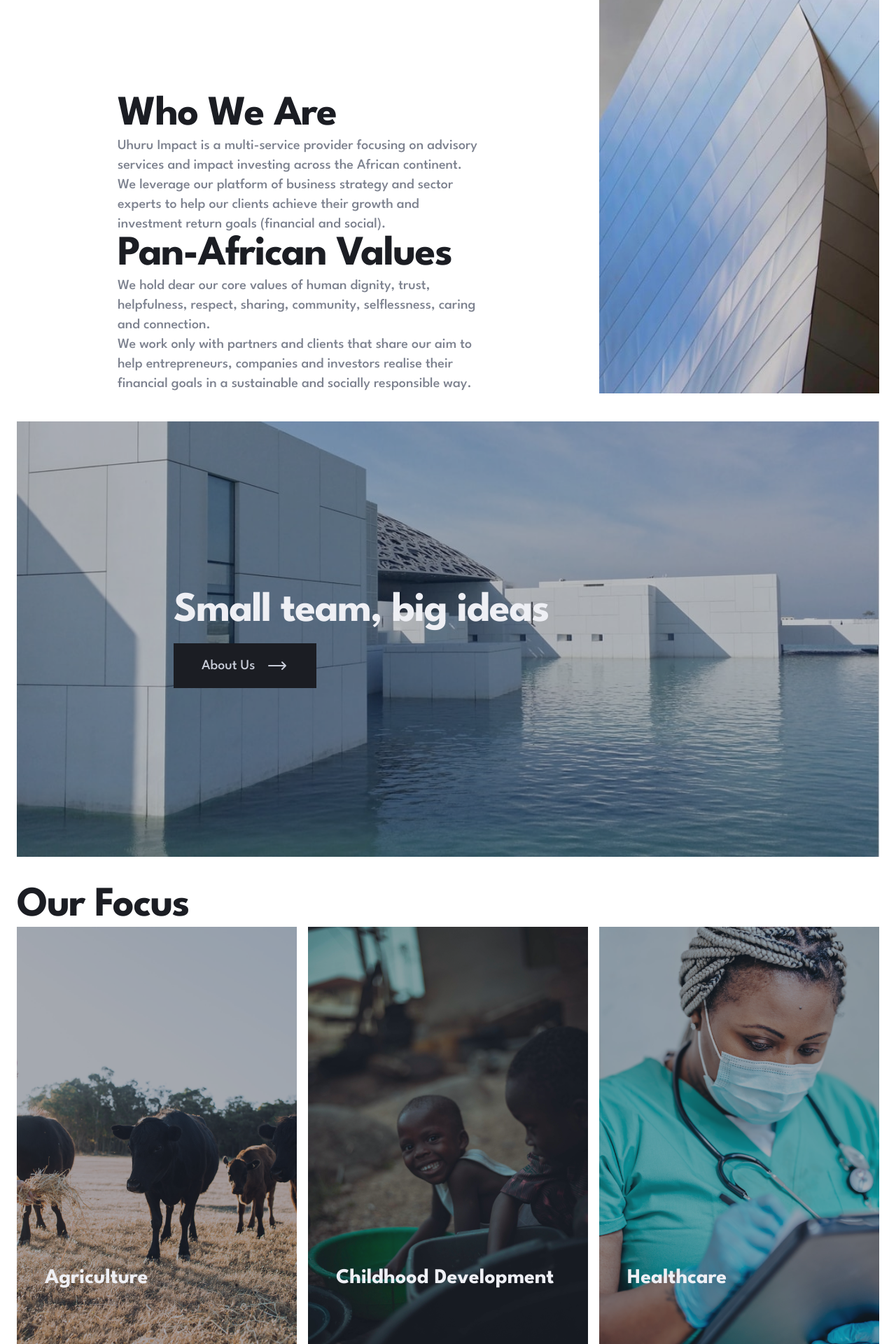
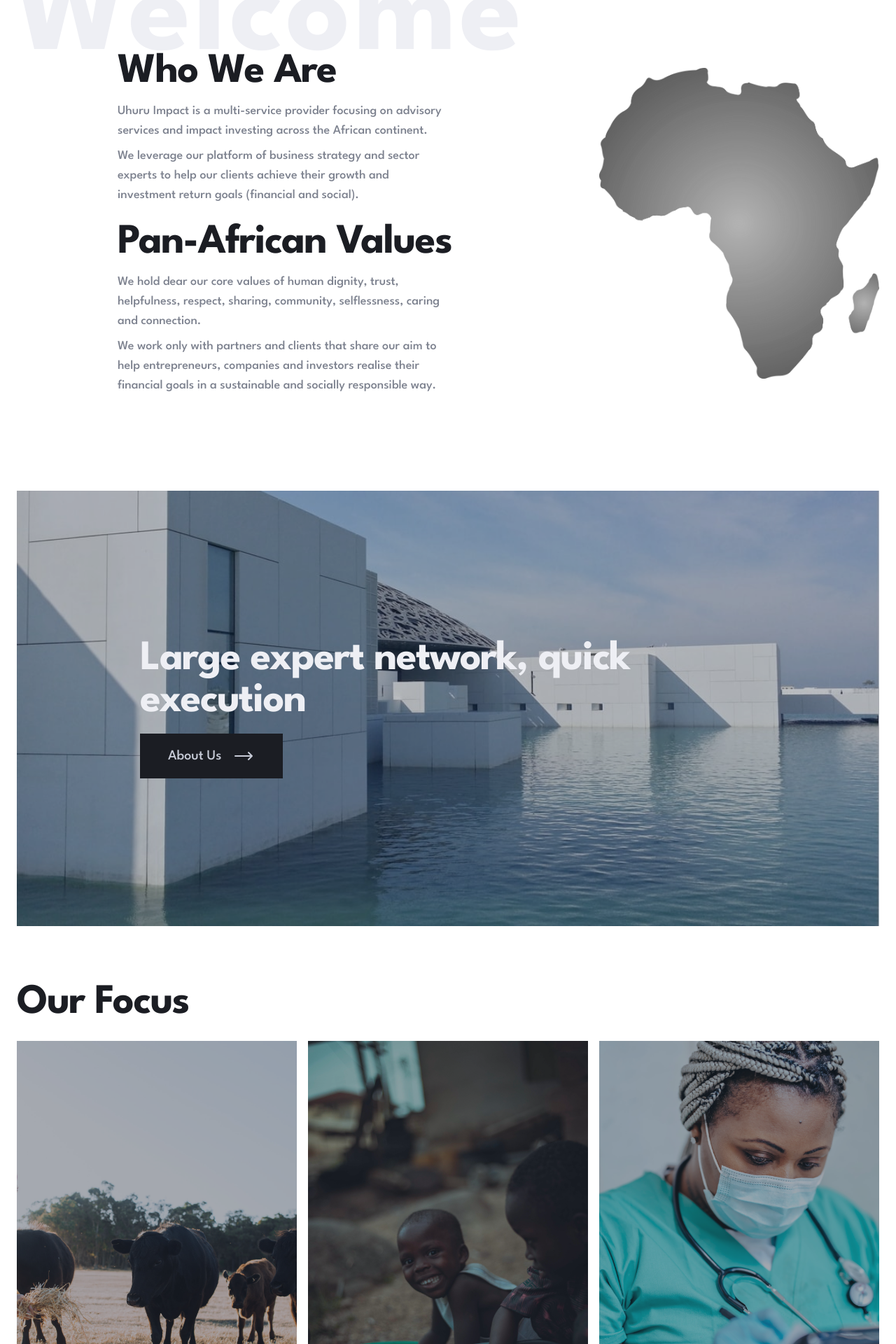
Before and after one commit to PhilaniNcube/uhuruimpact, a Next.js app: page / in a window 1280 px wide. Shown: the part 880-2800 px from the top of the page at 70% size. Built offline with nearby package versions, Linux system fonts and the light colour scheme.

Commit message:
refactor the content

```diff
--- a/app/OurFocus.tsx
+++ b/app/OurFocus.tsx
@@ -6,7 +6,7 @@ const OurFocus = () => {
   const focusAreas = [
     {
       id: 1,
-      title: "Agriculture",
+      title: "Sustainable Agriculture",
       description: "Cattle farming and Hydroponic Greenhouse Agriculture",
       image: "/images/home/desktop/agriculture.jpg",
       width: 1280,
@@ -14,7 +14,7 @@ const OurFocus = () => {
     },
     {
       id: 2,
-      title: "Childhood Development",
+      title: "Education",
       description: "Early childhood development and mentorship",
       image: "/images/home/desktop/development.jpg",
       width: 1280,
@@ -32,10 +32,10 @@ const OurFocus = () => {
   ];
 
   return (
-    <section className="pt-10">
+    <section className="pt-10 lg:pt-20">
       <div className=" max-w-7xl mx-auto relative isolate px-8 sm:px-6">
         <MediumHeading text="Our Focus" color="text-dark-blue" />
-        <div className="grid grid-cols-1 md:grid-cols-2 lg:grid-cols-3 gap-4">
+        <div className="grid grid-cols-1 md:grid-cols-2 lg:grid-cols-3 gap-4 mt-6">
           {focusAreas.map((item) => (
             <div key={item.id} className="w-full relative isolate group ">
               <Image
--- a/app/TeamHero.tsx
+++ b/app/TeamHero.tsx
@@ -14,10 +14,10 @@ const TeamHero = () => {
           className="w-full object-cover"
         />
         <div className="absolute mx-8 sm:mx-6 inset-0">
-          <div className="pl-16 lg:pl-56 flex h-full bg-slate-800/30 flex-col justify-center items-start">
+          <div className="pl-16 lg:pl-44 pr-10 lg:pr-36 flex h-full bg-slate-800/30 flex-col justify-center items-start">
             <MediumHeading
               color="text-very-light-grey"
-              text="Small team, big ideas"
+              text="Large expert network, quick execution"
             />
             <Link
               href="/about"
--- a/app/Welcome.tsx
+++ b/app/Welcome.tsx
@@ -4,39 +4,39 @@ import Image from "next/image";
 
 const Welcome = () => {
   return (
-    <section className="pt-10">
+    <section className="pt-36 pb-10">
       <div className="px-8 sm:px-6 max-w-7xl mx-auto relative isolate">
-        <Watermark text="Welcome" position="z-20 absolute -top-20 left-5" size="text-5xl md:text-[180px]" />
+        <Watermark text="Welcome" position="z-20 absolute -top-20 left-5" size="text-5xl md:text-[180px] -z-10" />
         <div className="w-full grid grid-cols-1 md:grid-cols-2 lg:grid-cols-3 gap-x-4">
-          <div className="col-span-1 lg:col-span-2 flex flex-col justify-end items-start pl-10 lg:pl-36">
+          <div className="col-span-1 lg:col-span-2 flex flex-col justify-center items-start pl-10 lg:pl-36">
             <MediumHeading text="Who We Are" color="text-dark-blue" />
-            <p className="text-medium-grey font-medium text-lg md:text-xl leading-7 max-w-[45ch]">
+            <p className="text-medium-grey font-medium text-lg leading-7 mt-3 max-w-[45ch]">
               Uhuru Impact is a multi-service provider focusing on advisory
               services and impact investing across the African continent.
             </p>
-            <p className="text-medium-grey font-medium text-lg md:text-xl leading-7 max-w-[45ch]">
+            <p className="text-medium-grey font-medium text-lg leading-7 mt-2 mb-6 max-w-[45ch]">
               We leverage our platform of business strategy and sector experts
               to help our clients achieve their growth and investment return
               goals (financial and social).
             </p>
             <MediumHeading text="Pan-African Values" color="text-dark-blue" />{" "}
-            <p className="text-medium-grey font-medium text-lg md:text-xl leading-7 max-w-[45ch]">
+            <p className="text-medium-grey font-medium text-lg leading-7 mt-3 max-w-[45ch]">
               We hold dear our core values of human dignity, trust, helpfulness,
               respect, sharing, community, selflessness, caring and connection.
             </p>
-            <p className="text-medium-grey font-medium text-lg md:text-xl leading-7 max-w-[45ch]">
+            <p className="text-medium-grey font-medium text-lg leading-7 mt-2 max-w-[45ch]">
               We work only with partners and clients that share our aim to help
               entrepreneurs, companies and investors realise their financial
               goals in a sustainable and socially responsible way.
             </p>
           </div>
-          <div className="col-span-1">
+          <div className="col-span-1 lg:py-20">
             <Image
-              src="/images/home/desktop/image-welcome.jpg"
-              width={350}
-              height={568}
+              src="/images/africa.jpg"
+              width={7026}
+              height={7802}
               alt="Welcome"
-              className="object-cover w-full"
+              className="object-cover w-full grayscale"
             />
           </div>
         </div>
--- a/app/about/AboutHero.tsx
+++ b/app/about/AboutHero.tsx
@@ -1,3 +1,4 @@
+import MediumHeading from "@/components/Typography/MediumHeading";
 import Watermark from "@/components/Typography/Watermark";
 import Image from "next/image";
 
@@ -17,19 +18,18 @@ const AboutHero = () => {
           </div>
           <div className="w-full relative isolate px-8 lg:pl-20 lg:-translate-x-[20%] flex-1 flex items-end ">
             <div className="w-full ">
-              <h1 className="text-medium-grey font-bold text-4xl lg:text-8xl absolute -left-20 lg:left-20 tracking-widest rotate-90 lg:rotate-0 top-28 lg:top-10">
-                About Us
-              </h1>
+
               <div className="w-full flex flex-col bg-white py-10 px-8 lg:pl-20 items-start justify-center">
-                <h2 className="text-dark-blue text-xl lg:text-2xl font-bold mb-4">
+
+                <h2 className="text-dark-blue text-xl lg:text-4xl font-bold mb-4">
                   Enabling Impact Investing
                 </h2>
-                <p className="text-md lg:text-lg font-medium text-dark-blue">
+                <p className="text-dark-blue font-medium text-base md:text-xl leading-7 mb-3">
                   With an eye on realising high financial return and positive
                   social outcomes, we enable venture funding for early-stage
                   businesses showing high growth potential.
                 </p>
-                <p className="text-md lg:text-lg font-medium text-dark-blue">
+                <p className="text-dark-blue font-medium text-base md:text-xl leading-7 mt-4">
                   Our partners seek to invest in highly profitable businesses
                   that also yield social return, whether in alignment with
                   Environmental, Social and Governance (ESG) considerations, UN
--- a/app/about/Advisory.tsx
+++ b/app/about/Advisory.tsx
@@ -4,17 +4,28 @@ import Image from "next/image";
 const Advisory = () => {
   return (
     <section className="py-10">
-      <div className="max-w-7xl mx-auto px-8 md:px-6">
+      <div className="max-w-7xl mx-auto px-8 md:px-6 relative isolate">
+        <h1 className="text-medium-grey font-bold text-4xl lg:text-8xl absolute -left-20 lg:left-20 tracking-widest rotate-90 lg:rotate-0 top-28 lg:top-10">
+          About Us
+        </h1>
         <div className="grid grid-cols-1 lg:grid-cols-2 gap-4">
           <div className="w-full flex flex-col items-start justify-center pr-10 lg:pr-36">
-            <MediumHeading text="Advisory" color="text-dark-blue" />
-            <p className="text-dark-blue font-medium text-base md:text-xl leading-7 mt-4">
+            <h2 className="text-dark-blue text-xl lg:text-4xl font-bold mb-4">
+              Advisory
+            </h2>
+            <p className="text-dark-blue font-medium text-base md:text-xl leading-7">
               We help our partners realise their full growth potential by
               offering Capital raising, Business Restructuring, Transaction
               Advisory and Business Development Services.
             </p>
           </div>
-          <Image src="/images/home/desktop/advisory.jpg" width={1500} height={880} alt="Advisory" className="w-full aspect-square object-cover" />
+          <Image
+            src="/images/home/desktop/advisory.jpg"
+            width={1500}
+            height={880}
+            alt="Advisory"
+            className="w-full aspect-square object-cover"
+          />
         </div>
       </div>
     </section>
--- a/app/about/page.tsx
+++ b/app/about/page.tsx
@@ -7,8 +7,8 @@ export default function About() {
   return (
     <Fragment>
       <main>
+        <Advisory />
         <AboutHero />
-        <Advisory />
       </main>
     </Fragment>
   );
--- a/components/Layout/Navbar.tsx
+++ b/components/Layout/Navbar.tsx
@@ -1,4 +1,5 @@
 import Link from "next/link";
+
 
 const Navbar = () => {
   return (
--- a/components/Typography/LargeHeading.tsx
+++ b/components/Typography/LargeHeading.tsx
@@ -7,7 +7,7 @@ type TypographyProps = {
 const LargeHeading = ({ text, color = "text-dark-blue", width }: TypographyProps) => {
   return (
     <h1
-      className={`text-3xl sm:text-5xl md:text-7xl font-bold tracking-tight leading-10 ${color}`}
+      className={`text-3xl sm:text-5xl md:text-6xl font-bold tracking-tight leading-10 ${color}`}
     >
       {text}
     </h1>
```
Also changed, not shown: public/images/africa.jpg (added), 1 other file (tests, documents, lock files or other folders).
